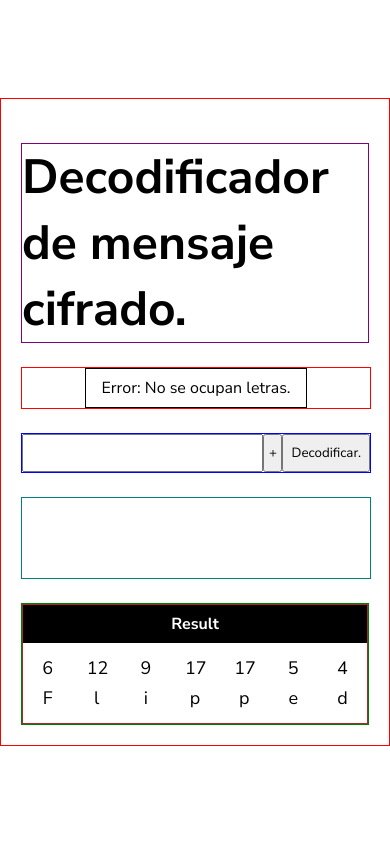
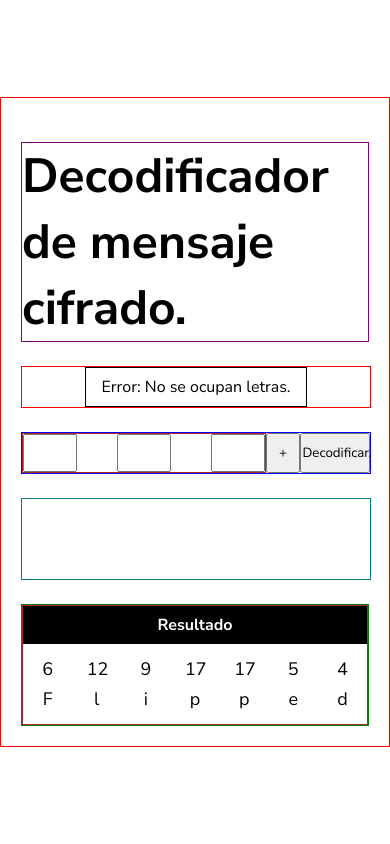
Before and after one commit to Macover/encryption-to-string, a PHP site: page / in a window 390 px wide. Run offline with PHP 8.4, Linux system fonts and the light colour scheme.

Commit message:
structuring the page: Styles edited to responsive

```diff
--- a/index.html
+++ b/index.html
@@ -15,7 +15,11 @@
             <span>Error: No se ocupan letras.</span>
         </div>
         <div class="container__form">
-            <input id="dataInput" type="text" class="form__input" />
+            <div class="form__inputs-container">
+                <input type="text" class="form__input"/>
+                <input type="text" class="form__input"/>
+                <input type="text" class="form__input"/>
+            </div>
             <button class="form__button-add">+</button>
             <button class="form__button">Decodificar.</button>
         </div>
@@ -26,7 +30,7 @@
             <table class="table-result">
                 <thead>
                     <tr>
-                        <td>Result</td>
+                        <td>Resultado</td>
                     </tr>
                 </thead>
                 <tbody>
--- a/script.js
+++ b/script.js
@@ -1,21 +1,23 @@
 "use strict"
 
-const dataInput = document.getElementById('dataInput');
+/*
+   * Finish the validation of the input.
+   * Add the tags to the array
+   * Extract each array from the stage and calculate their value.
+   * Put all of the values into an new array to show the final result in order to put it into the UI.
+   * Code more styles to the UI.
+*/
 
 
+
+/* CUSTOM METHODS */
+
 const clearInput = () => dataInput.value = "";
-
 
 const sendAlertMessage = (message, bool) => {
     console.log(message)
 }
-
-dataInput.addEventListener("input", e => {
-    const inputValue = e.target.value;
-    if (isNaN(inputValue)) {
-        sendAlertMessage("Error: Solo se aceptan números.");
-        clearInput();
-    }else if(inputValue.length > 2){
-        sendAlertMessage("Error: Rango permitido [1 - 28].");
-    }
-})
+const isANumber = (string) => {
+    let ascii = string.toUpperCase().charCodeAt(0);
+    return ascii >= 48 && ascii <= 57;
+}
--- a/styles.css
+++ b/styles.css
@@ -4,12 +4,12 @@
     padding: 0;
     margin: 0;
     font-family: 'Nunito Sans', sans-serif;
+    outline: none;
 }
 :root{
     --primaryColor : #000;
     --secondaryColor: #fff;
 }
-
 body{
     width: 100%;
     height: 100vh;
@@ -42,18 +42,26 @@ body{
 }
 .container__form{
     display: flex;
+    justify-content: space-between;
     width: 100%;
     border: 1px solid blue;
 }
+.form__inputs-container{
+    width: 70%;
+    display: flex;
+    border: 1px solid brown;
+    gap: 40px;
+    justify-content:space-between;
+}
 .form__input{
+    width: 18%;
     padding: 8px;
-    flex-grow: 5;
 }
 .form__button-add{
-    flex-grow: .5;
+    width: 10%;
 }
 .form__button{
-    flex-grow: 1;
+    width: 20%;
 }
 .container__stage-box{
     width: 100%;
```
